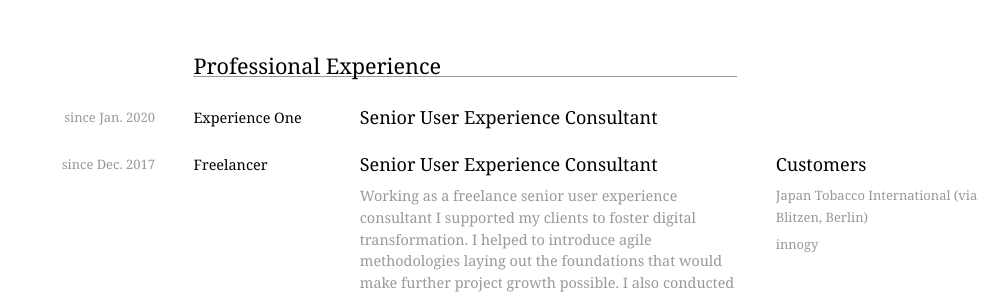
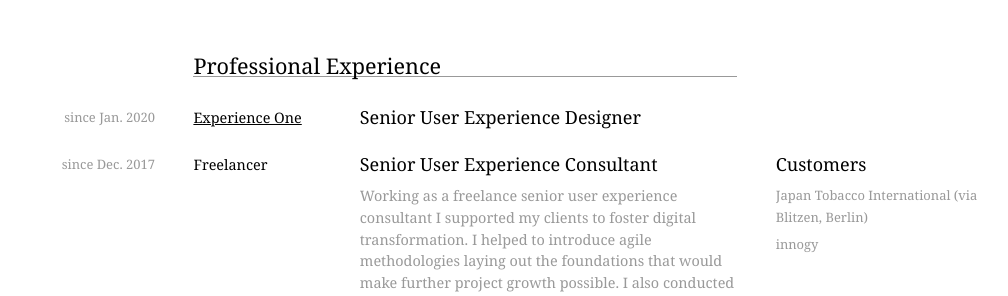
Before and after one commit to ma6/ma6.github.io, a Jekyll site: the page built from _pages/index.md, in a window 1280 px wide and 900 px high, scrolled down 907 px. Shown: the part 155-451 px from the top of the window, without its empty margins (133-1141 px from the left). Built offline with Jekyll 4.4.1, drawn with Linux system fonts in a browser that asks for light colours; some web fonts are replaced; comment, search, counter and statistics services are not loaded.

Commit message:
Update experience.yml

```diff
--- a/_data/experience.yml
+++ b/_data/experience.yml
@@ -1,7 +1,7 @@
 - start-date: Jan. 2020
   company: Experience One
-  xcompany-url: https://www.experienceone.com/
-  title: Senior User Experience Consultant
+  company-url: https://www.experienceone.com/
+  title: Senior User Experience Designer
 
 
 - start-date: Dec. 2017
```
